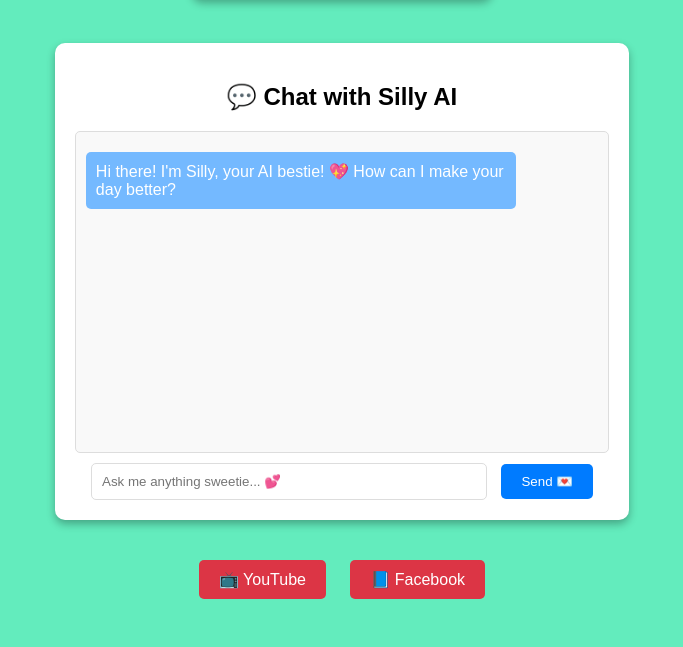
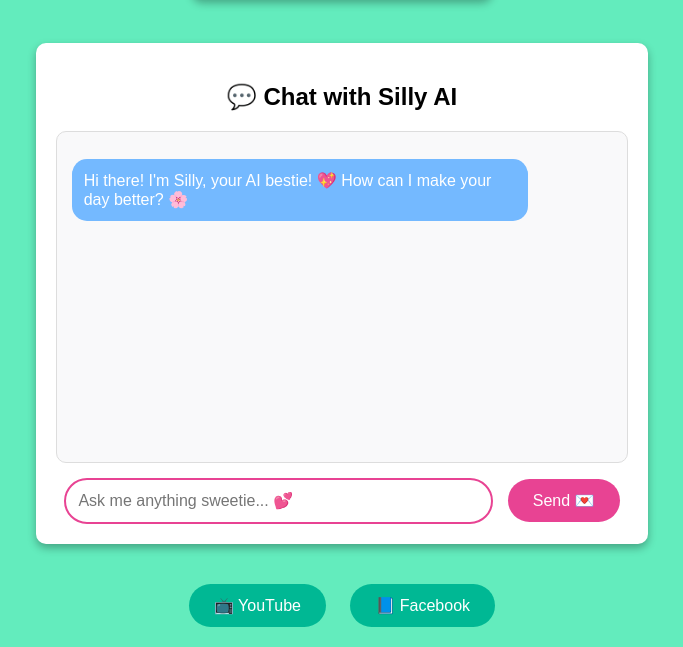
Before and after one commit to hackerdevil846/asifbabyapi, a Flask app: page / in a window 1280 px wide. Shown: the part 592-1239 px from the top of the page, without its empty margins (298-981 px from the left). Before the commit the page ends 1191 px from the top, so only its background shows below. Run offline with Flask 3, Linux system fonts and the light colour scheme.

Commit message:
Update index.html

```diff
--- a/templates/index.html
+++ b/templates/index.html
@@ -3,7 +3,7 @@
 <head>
     <meta charset="UTF-8">
     <meta name="viewport" content="width=device-width, initial-scale=1.0">
-    <title>Asif Mahmud - AI Assistant</title>
+    <title>Silly AI Assistant</title>
     <style>
         body {
             text-align: center;
@@ -60,39 +60,50 @@
             height: 300px;
             overflow-y: auto;
             border: 1px solid #ddd;
-            padding: 10px;
-            margin-bottom: 10px;
+            padding: 15px;
+            margin-bottom: 15px;
             text-align: left;
-            border-radius: 5px;
-            background: #f9f9f9;
+            border-radius: 10px;
+            background: #f9f9fa;
         }
 
         #user-input {
             width: 70%;
-            padding: 10px;
-            border: 1px solid #ddd;
-            border-radius: 5px;
+            padding: 12px;
+            border: 2px solid #e84393;
+            border-radius: 25px;
             margin-right: 10px;
+            font-size: 16px;
+            outline: none;
         }
 
         button {
-            padding: 10px 20px;
-            background: #007bff;
+            padding: 12px 25px;
+            background: #e84393;
             color: white;
             border: none;
-            border-radius: 5px;
+            border-radius: 25px;
             cursor: pointer;
+            font-size: 16px;
+            transition: 0.3s;
         }
 
         button:hover {
-            background: #0056b3;
+            background: #fd79a8;
+            transform: scale(1.05);
         }
 
         .message {
-            margin: 10px 0;
-            padding: 10px;
-            border-radius: 5px;
+            margin: 12px 0;
+            padding: 12px;
+            border-radius: 15px;
             max-width: 80%;
+            animation: fadeIn 0.3s ease-in;
+        }
+
+        @keyframes fadeIn {
+            from { opacity: 0; transform: translateY(10px); }
+            to { opacity: 1; transform: translateY(0); }
         }
 
         .user-message {
@@ -115,16 +126,25 @@
 
         .social-links a {
             margin: 0 10px;
-            padding: 10px 20px;
-            background: #dc3545;
+            padding: 12px 25px;
+            background: #00b894;
             color: white;
             text-decoration: none;
-            border-radius: 5px;
+            border-radius: 25px;
+            transition: 0.3s;
             display: inline-block;
         }
 
         .social-links a:hover {
-            background: #c82333;
+            background: #55efc4;
+            transform: translateY(-2px);
+        }
+
+        .typing {
+            display: none;
+            color: #e84393;
+            font-style: italic;
+            margin: 10px 0;
         }
     </style>
 </head>
@@ -136,9 +156,6 @@
             <iframe
                 src="https://www.youtube.com/embed/YiSQ_db-Dcw?autoplay=1&controls=1"
                 title="YouTube video player"
-                frameborder="0"
-                allow="accelerometer; autoplay; clipboard-write; encrypted-media; gyroscope; picture-in-picture; web-share"
-                referrerpolicy="strict-origin-when-cross-origin"
                 allowfullscreen>
             </iframe>
         </div>
@@ -146,8 +163,9 @@
         <div class="chat-container">
             <h2>💬 Chat with Silly AI</h2>
             <div id="chat-box"></div>
+            <div class="typing" id="typing">Silly is thinking... 💭</div>
             <div>
-                <input type="text" id="user-input" placeholder="Ask me anything sweetie... 💕" onkeypress="handleKeyPress(event)">
+                <input type="text" id="user-input" placeholder="Ask me anything sweetie... 💕" onkeypress="if(event.key=='Enter') sendMessage()">
                 <button onclick="sendMessage()">Send 💌</button>
             </div>
         </div>
@@ -159,38 +177,31 @@
     </div>
 
     <script>
-        function handleKeyPress(event) {
-            if (event.key === 'Enter') {
-                sendMessage();
-            }
-        }
+        function sendMessage() {
+            const input = document.getElementById('user-input');
+            const message = input.value.trim();
 
-        function sendMessage() {
-            const userInput = document.getElementById('user-input');
-            const message = userInput.value.trim();
-
-            if (message === '') return;
+            if (!message) return;
 
             addMessage(message, 'user');
-            userInput.value = '';
+            input.value = '';
+
+            // Show typing indicator
+            const typing = document.getElementById('typing');
+            typing.style.display = 'block';
 
             fetch(`/chat?message=${encodeURIComponent(message)}`)
                 .then(response => {
-                    if (!response.ok) {
-                        throw new Error('Network response was not ok');
-                    }
+                    if (!response.ok) throw new Error('Network error');
                     return response.json();
                 })
                 .then(data => {
-                    if (data.reply) {
-                        addMessage(data.reply, 'ai');
-                    } else {
-                        addMessage('Sorry, I did not understand that. Please try again.', 'ai');
-                    }
+                    typing.style.display = 'none';
+                    addMessage(data.reply, 'ai');
                 })
                 .catch(error => {
-                    console.error('Error:', error);
-                    addMessage('Sorry, I encountered an error. Please try again.', 'ai');
+                    typing.style.display = 'none';
+                    addMessage('Oops! Having connection issues. Try again sweetie! 💕', 'ai');
                 });
         }
 
@@ -198,13 +209,14 @@
             const chatBox = document.getElementById('chat-box');
             const messageDiv = document.createElement('div');
             messageDiv.className = `message ${sender}-message`;
-            messageDiv.textContent = text;
+            messageDiv.innerHTML = text.replace(/\n/g, '<br>');
             chatBox.appendChild(messageDiv);
             chatBox.scrollTop = chatBox.scrollHeight;
         }
 
+        // Welcome message
         window.onload = function() {
-            addMessage('Hi there! I\'m Silly, your AI bestie! 💖 How can I make your day better?', 'ai');
+            addMessage('Hi there! I\'m Silly, your AI bestie! 💖 How can I make your day better? 🌸', 'ai');
         }
     </script>
 </body>
```
